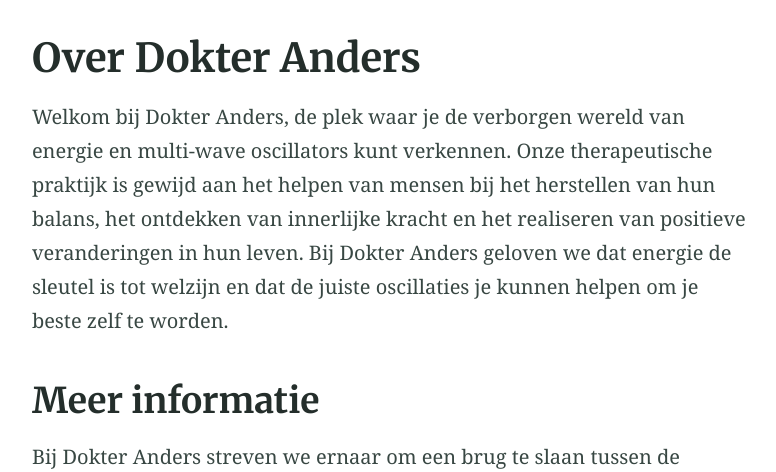
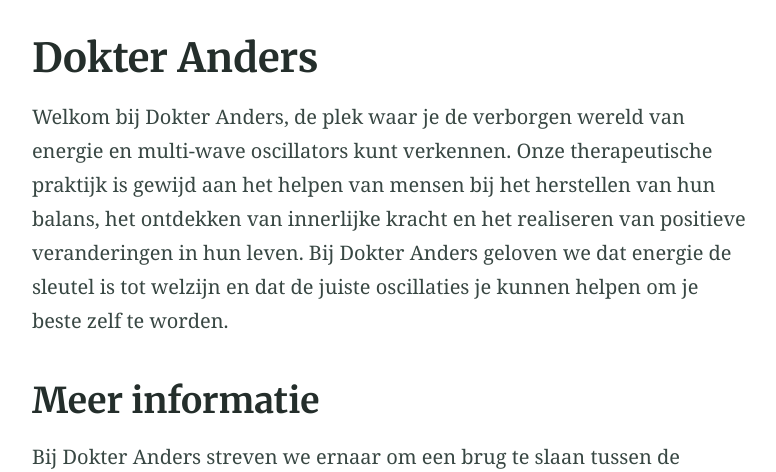
Before and after one commit to dokteranders/dokteranders.com, a Jekyll site: the page built from index.md, in a window 1280 px wide and 900 px high, cut to the strip 428-900 px from the top of the window. Shown: the whole strip, without its empty margins (251-1027 px from the left). Built offline with Jekyll 4.4.1, drawn with Linux system fonts in a browser that asks for light colours.

Commit message:
Update index.md

```diff
--- a/index.md
+++ b/index.md
@@ -1,9 +1,9 @@
 ---
-title: Over Dokter Anders
+title: Dokter Anders
 feature_text: |
   ## Dokter Anders
-  Therapie en advies op maat
-feature_image: "https://picsum.photos/1300/400?image=989"
+  # Therapie en advies op maat
+feature_image: "https://picsum.photos/1300/400?image=815"
 excerpt:
 ---
 
```
